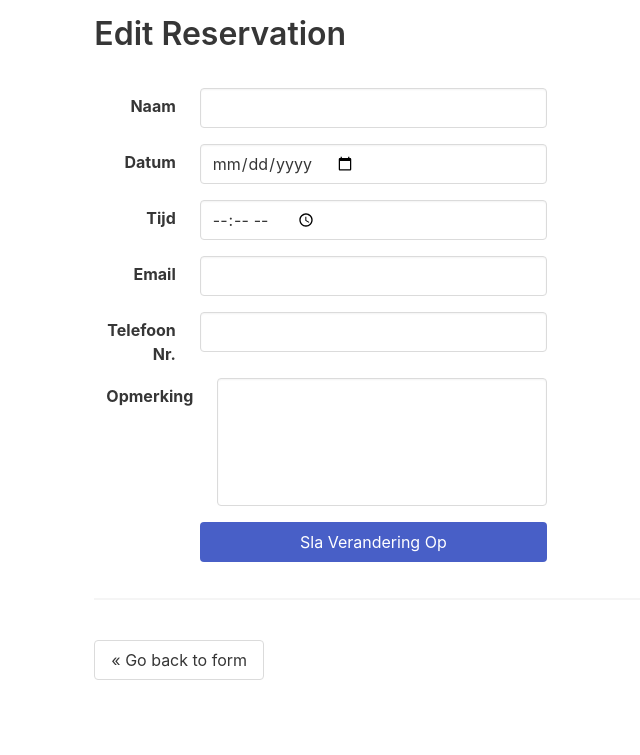
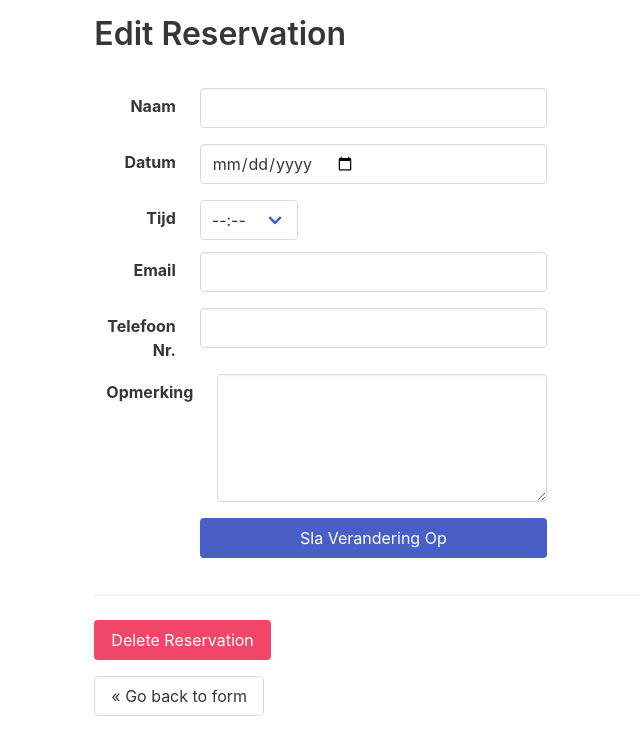
Before and after one commit to Priy4s/CLE2, a PHP site: page /admin_page/reservation_edit.php?id=1 in a window 1280 px wide. Shown: the top 755 px of the page, without its empty margins (81-721 px from the left). Run offline with PHP 8.4, Linux system fonts and the light colour scheme; tables that the repository leaves empty hold one stand-in row (values such as "Sample post").

Commit message:
Een typo gefixt in reservation_edit, tijd en comment vakje veranderd en de footer afgesloten in reservationform.

```diff
--- a/admin_page/reservation_edit.php
+++ b/admin_page/reservation_edit.php
@@ -18,13 +18,17 @@ if (isset($_POST['edit'])) {
     $newPhoneNr = isset($_POST['new_phoneNr']) ? mysqli_real_escape_string($db, $_POST['new_phoneNr']) : '';
     $newComment = isset($_POST['new_comment']) ? mysqli_real_escape_string($db, $_POST['new_comment']) : '';
 
+    $format_time = DateTime::createFromFormat('H:i', $_POST['new_time']);
+    $sqlTime = $format_time->format('H:i:s');
+    $_SESSION['new_time'] = $sqlTime;
+
     // Perform the update query
     $updateQuery = "UPDATE reservations SET
                     name = '$newName',
                     date = '$newDate',
                     time = '$newTime',
                     email = '$newEmail',
-                    phonenr = '$newPhoneNr',
+                    phone = '$newPhoneNr',
                     comment = '$newComment'
                     WHERE id = '$reservationId'";
     mysqli_query($db, $updateQuery);
@@ -117,18 +121,19 @@ mysqli_close($db);
                 <!-- Time -->
                 <div class="field is-horizontal">
                     <div class="field-label is-normal">
-                        <label class="label" for="date">Tijd</label>
+                        <label class="label" for="time">Tijd</label>
                     </div>
                     <div class="field-body">
-                        <div class="field">
-                            <div class="control">
-                                <input class="input" id="time" type="time" name="new_time"
-                                       value="<?php echo isset($inputValues['new_time']) ? $inputValues['new_time'] : ''; ?>"/>
-                            </div>
-                            <p class="help is-danger">
-                                <?php echo isset($errorTime) ? $errorTime : ''; ?>
-                            </p>
+                        <div class="select">
+                            <select id="time" name="new_time">
+                                <?php foreach (['--:--', '17:00', '17:30', '18:00', '18:30', '19:00', '19:30', '20:00', '20:30', '21:00', '21:30', '22:00'] as $time): ?>
+                                    <option value="<?= $time ?>" <?= ($reservation['time'] == $time) ? 'selected' : '' ?>><?= $time ?></option>
+                                <?php endforeach; ?>
+                            </select>
                         </div>
+                        <p class="help is-danger">
+                            <?= isset($errors['new_time']) ? htmlspecialchars($errors['new_time']) : '' ?>
+                        </p>
                     </div>
                 </div>
 
@@ -176,8 +181,8 @@ mysqli_close($db);
                     <div class="field-body">
                         <div class="field">
                             <div class="control">
-                                <input class="textarea" id="comment" type="text" name="new_comment"
-                                       value="<?php echo isset($inputValues['new_comment']) ? $inputValues['new_comment'] : ''; ?>"/>
+                                <textarea class="textarea" id="comment" type="text" name="new_comment"
+                                       value="<?php echo isset($inputValues['new_comment']) ? $inputValues['new_comment'] : ''; ?>"></textarea>
                             </div>
                             <p class="help is-danger">
                                 <?php echo isset($errorComment) ? $errorComment : ''; ?>
@@ -200,6 +205,7 @@ mysqli_close($db);
             <form action="reservation_edit.php?id=<?= $reservationId ?>" method="post"
                   onsubmit="return confirm('Are you sure you want to delete this reservation?');">
                 <input type="hidden" name="reservation_id" value="<?= $reservationId ?>">
+                <button class="button is-danger" type="submit" name="delete">Delete Reservation</button>
             </form>
 
             <a class="button mt-4" href="../reservation_create/reservationform.php">&laquo; Go back to form</a>
--- a/reservation_create/reservationform.php
+++ b/reservation_create/reservationform.php
@@ -171,6 +171,7 @@ if (isset($_POST['submit'])) {
         <h4>GRATIS PARKEREN. LET OP: Woensdag en Donderdag aangepast parkeren in verband met wekelijkse Marktdag
         </h4>
     </div>
+    </footer>
 </div>
 </body>
 </html>
```
